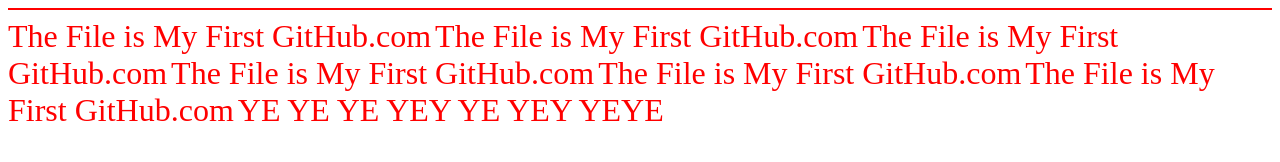
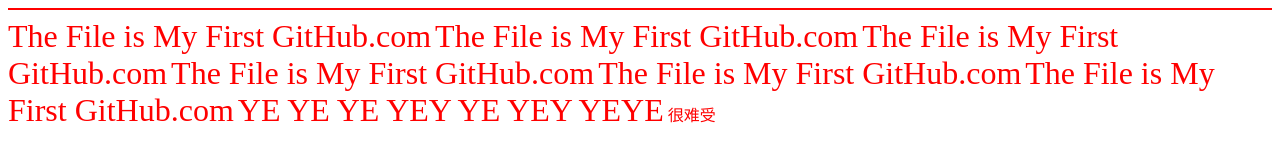
Before and after one commit to aizhangdong/miss-world, a plain HTML site: page index.html in a window 1280 px wide. Drawn offline with Linux system fonts and the light colour scheme.

Commit message:
Update index.html

```diff
--- a/index.html
+++ b/index.html
@@ -6,3 +6,4 @@
 <font color='red' size='6'> The File is My First GitHub.com</font>
 <font color='red' size='6'> The File is My First GitHub.com</font>
 <font color='red' size='6'> YE YE YE YEY YE YEY YEYE</font>
+<font color='red'> 很难受 </font>
```
